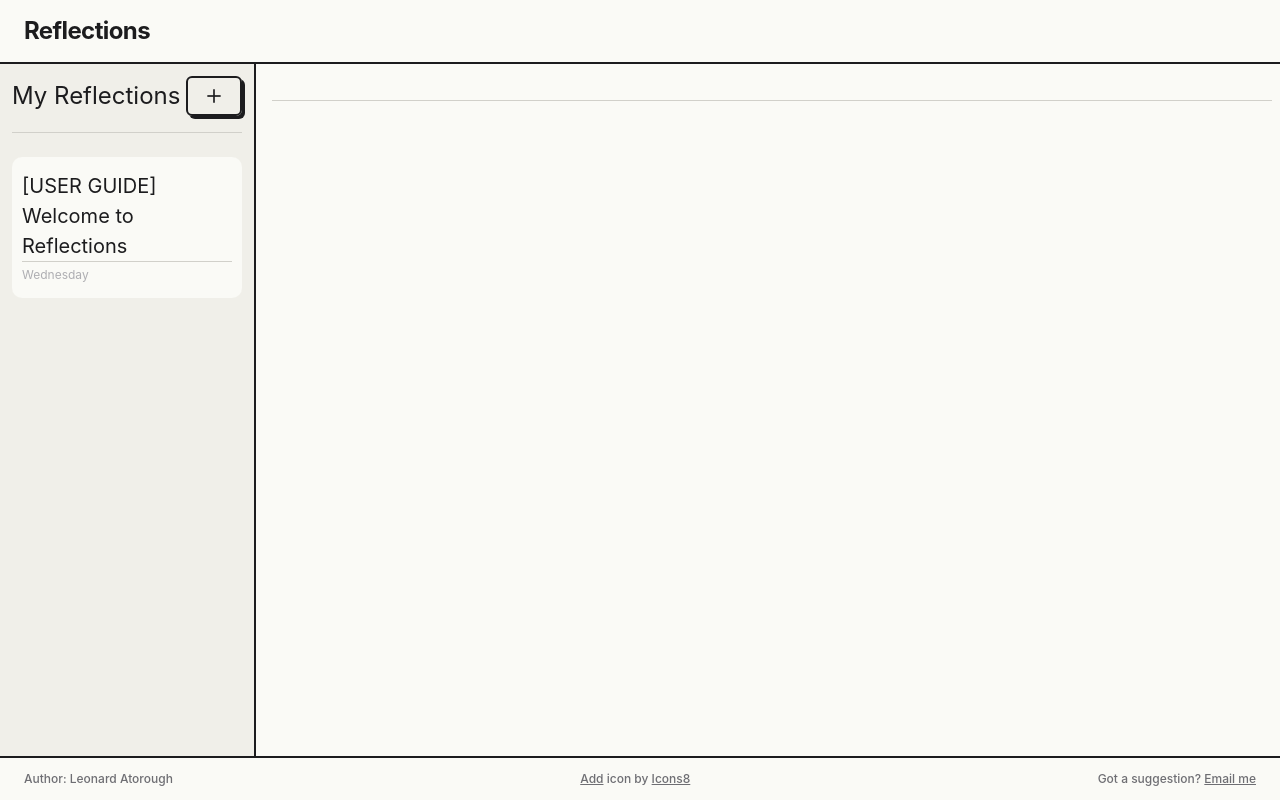
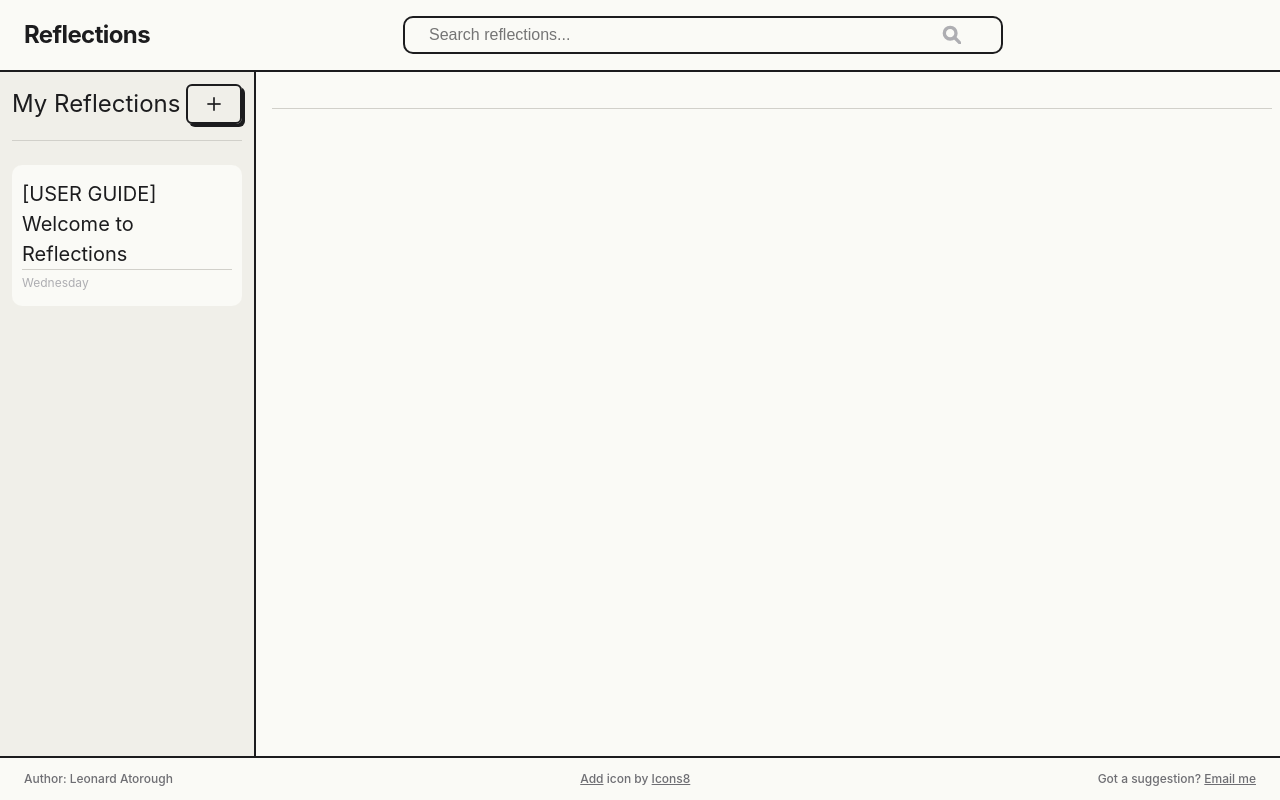
Before and after one commit to Leonard-Atorough/reflections-app, a React (Vite) app: page / in a window 1280 px wide. Built offline with nearby package versions, Linux system fonts and the light colour scheme.

Commit message:
Add search functionality to reflections; implement useSearch hook and integrate with Header and Aside components; update styles for improved layout.

```diff
--- a/src/App.tsx
+++ b/src/App.tsx
@@ -9,6 +9,7 @@ import { Main } from "./layout/Main";
 import type { Reflection } from "./types/Reflection";
 import { mockReflections } from "./data/mockReflections";
 import { usePersistReflections } from "./hooks/usePersistedReflections";
+import { useSearch } from "./hooks/useSearch";
 import { UIContext } from "./contexts/UIContext";
 import { ReflectionsContext } from "./contexts";
 import { ThemeContext } from "./contexts/ThemeContext";
@@ -22,6 +23,8 @@ function App() {
   const [selectedId, setSelectedId] = useState<string | null>(null);
   const [isEditing, setIsEditing] = useState<boolean>(false);
   const [sidebarVisible, setSidebarVisible] = useState<boolean>(false);
+
+  const { results: filteredReflections, search } = useSearch(reflections);
 
   const { status } = usePersistReflections(reflections);
 
@@ -46,9 +49,9 @@ function App() {
       <UIContext value={{ isEditing, setIsEditing, sidebarVisible, setSidebarVisible }}>
         <ReflectionsContext value={{ reflections, setReflections, selectedId, setSelectedId }}>
           <>
-            <Header />
+            <Header onSearch={search} />
             <div className="appBody">
-              <Aside />
+              <Aside reflections={filteredReflections} />
               <Main />
             </div>
             <Footer />
--- /dev/null
+++ b/src/hooks/useSearch.ts
@@ -0,0 +1,57 @@
+import { useEffect, useRef, useState } from "react";
+import type { Reflection } from "../types/Reflection";
+
+type SearchField = "title" | "content";
+
+interface UseSearchOptions {
+  searchFields?: SearchField[];
+  debounceMs?: number;
+}
+
+export function useSearch(reflections: Reflection[]) {
+  const [results, setResults] = useState<Reflection[]>(reflections);
+  const debounceTimeoutRef = useRef<ReturnType<typeof setTimeout> | undefined>(undefined);
+
+  const search = (term: string, options?: UseSearchOptions) => {
+    const { searchFields = ["title"], debounceMs = 500 } = options || {};
+
+    // Clear existing timeout
+    if (debounceTimeoutRef.current) {
+      clearTimeout(debounceTimeoutRef.current);
+    }
+
+    // Set debounced search
+    debounceTimeoutRef.current = setTimeout(() => {
+      if (!term.trim()) {
+        setResults(reflections);
+        return;
+      }
+
+      const lowercaseTerm = term.toLowerCase();
+      const filtered = reflections.filter((reflection) => {
+        return searchFields.some((field) => {
+          const content = field === "title" ? reflection.title : reflection.content;
+          return content.toLowerCase().includes(lowercaseTerm);
+        });
+      });
+
+      setResults(filtered);
+    }, debounceMs);
+  };
+
+  // Cleanup timeout on unmount
+  useEffect(() => {
+    return () => {
+      if (debounceTimeoutRef.current) {
+        clearTimeout(debounceTimeoutRef.current);
+      }
+    };
+  }, []);
+
+  // Reset results when reflections change
+  useEffect(() => {
+    setResults(reflections);
+  }, [reflections]);
+
+  return { results, search };
+}
--- a/src/layout/Aside.tsx
+++ b/src/layout/Aside.tsx
@@ -2,11 +2,19 @@ import { useContext } from "react";
 import { ReflectionsMenu } from "../components/Reflection/ReflectionsMenu/ReflectionsMenu";
 import styles from "./Layout.module.css";
 import { ReflectionsContext, UIContext } from "../contexts";
+import type { Reflection } from "../types/Reflection";
 import { Button } from "../components/ui";
 
-export function Aside() {
+interface AsideProps {
+  reflections?: Reflection[];
+}
+
+export function Aside({ reflections: filteredReflections }: AsideProps) {
   const { setIsEditing, sidebarVisible, setSidebarVisible } = useContext(UIContext);
-  const { reflections, setSelectedId } = useContext(ReflectionsContext);
+  const { setSelectedId, reflections: allReflections } = useContext(ReflectionsContext);
+
+  // Use filtered reflections if provided, otherwise use all reflections
+  const reflections = filteredReflections ?? allReflections;
   const handleAddButtonCLick = (e: React.MouseEvent) => {
     e.stopPropagation();
     setIsEditing(true);
--- a/src/layout/Header.tsx
+++ b/src/layout/Header.tsx
@@ -3,7 +3,11 @@ import styles from "./Layout.module.css";
 import { ReflectionsContext, UIContext } from "../contexts";
 import { Button } from "../components/ui";
 
-export function Header() {
+interface HeaderProps {
+  onSearch?: (term: string) => void;
+}
+
+export function Header({ onSearch }: HeaderProps) {
   const { setIsEditing, sidebarVisible, setSidebarVisible } = useContext(UIContext);
   const { setSelectedId } = useContext(ReflectionsContext);
   const handleAddButtonCLick = (e: React.MouseEvent) => {
@@ -15,7 +19,7 @@ export function Header() {
 
   return (
     <header onClick={() => setIsEditing(false)} className={styles.header}>
-      <div className={styles.headerTitle}>
+      <div className={styles.headerLeft}>
         <Button
           variant="outline"
           size="small"
@@ -28,6 +32,29 @@ export function Header() {
         </Button>
         <h1 className={styles.title}>Reflections</h1>
       </div>
+      <div className={styles.headerCenter}>
+        <div className={styles.searchContainer}>
+          <input
+            type="text"
+            placeholder="Search reflections..."
+            className={styles.searchInput}
+            aria-label="Search Reflections"
+            onChange={(e) => onSearch?.(e.target.value)}
+          />
+          <svg
+            xmlns="http://www.w3.org/2000/svg"
+            viewBox="0 0 24 24"
+            fill="currentColor"
+            width="20"
+            height="20"
+            className={styles.searchIcon}
+          >
+            <circle cx="11" cy="11" r="7" stroke="currentColor" strokeWidth="4" fill="none" />
+            <line x1="16.5" y1="16.5" x2="35" y2="35" stroke="currentColor" strokeWidth="4" />
+          </svg>
+        </div>
+      </div>
+      <div className={styles.headerRight}>
         <Button variant="primary" onClick={handleAddButtonCLick} className={styles.addButton}>
           <svg
             xmlns="http://www.w3.org/2000/svg"
@@ -40,6 +67,7 @@ export function Header() {
             <line x1="12" y1="4" x2="12" y2="20" stroke="currentColor" strokeWidth="2" />
           </svg>
         </Button>
+      </div>
     </header>
   );
 }
--- a/src/layout/Layout.module.css
+++ b/src/layout/Layout.module.css
@@ -4,43 +4,107 @@
   background-color: var(--color-bg);
   border-bottom: var(--border);
   display: flex;
-  justify-content: flex-start;
+  justify-content: space-between;
   align-items: center;
+  gap: var(--space-4);
   flex-shrink: 0;
+}
 
-  > .headerTitle {
+.headerLeft {
   display: flex;
   align-items: center;
   gap: var(--space-3);
+  flex-shrink: 0;
+}
+
+.headerCenter {
+  display: flex;
+  align-items: center;
+  justify-content: center;
+  flex: 1;
+  min-width: 0;
+  position: relative;
+}
+
+.headerRight {
+  display: flex;
+  align-items: center;
+  gap: var(--space-2);
+  flex-shrink: 0;
+}
+
+.headerTitle {
+  display: flex;
+  align-items: center;
+  gap: var(--space-3);
+}
+
+.searchContainer {
+  display: flex;
+  align-items: center;
+  gap: var(--space-2);
+  width: 100%;
+  max-width: 600px;
+}
+
+.searchInput {
+  padding: var(--space-2) var(--space-6);
+  border: var(--border);
+  border-radius: var(--radius-md);
+  background-color: var(--color-bg);
+  color: var(--color-text);
+  font-size: var(--text-md);
+  flex: 1;
+  transition: border-color var(--ease-base);
+
+  &:focus {
+    outline: none;
+    border-color: var(--color-primary);
+  }
+}
+
+.searchIcon {
+  color: var(--color-text-faint);
+  position: absolute;
+  right: 26%;
+  transform: translateY(-1px);
 }
 
 .hamburgerMenu {
   display: none;
 }
 
-  > .addButton {
+.addButton {
   display: none;
 }
 
 @media only screen and (max-width: 800px) {
-    justify-content: space-between;
+  .header {
     padding: var(--space-3) var(--space-4);
+    gap: var(--space-3);
+  }
 
   .hamburgerMenu {
     display: flex;
   }
 
-    > .addButton {
+  .addButton {
     display: flex;
+  }
+
+  .headerCenter {
+    display: none;
   }
 }
 
 @media only screen and (max-width: 600px) {
+  .header {
     padding: var(--space-3);
+    gap: var(--space-2);
+  }
 
   .title {
     font-size: var(--text-xl);
-    }
   }
 }
 
```
Also changed, not shown: 1 other file (tests, documents, lock files or other folders). Lines whose indentation alone changed are shown as unchanged.
